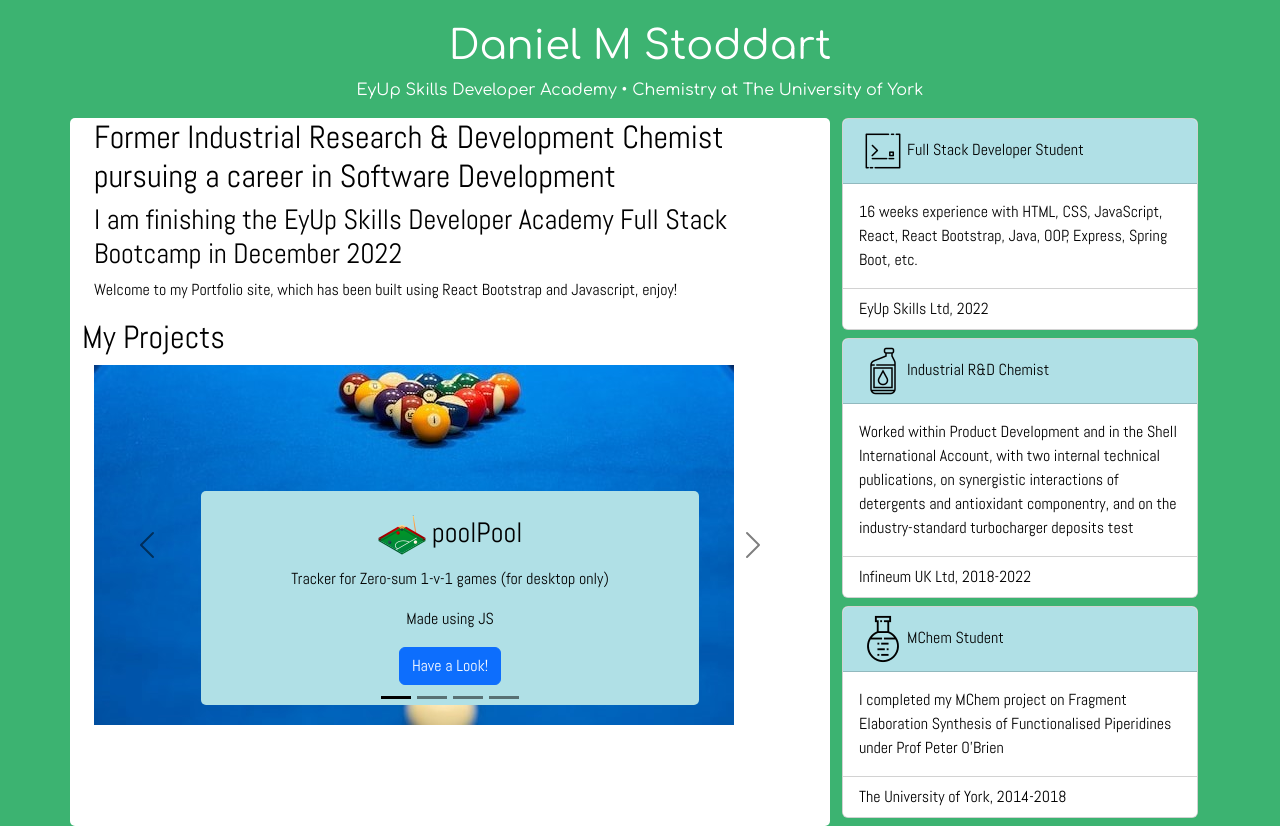
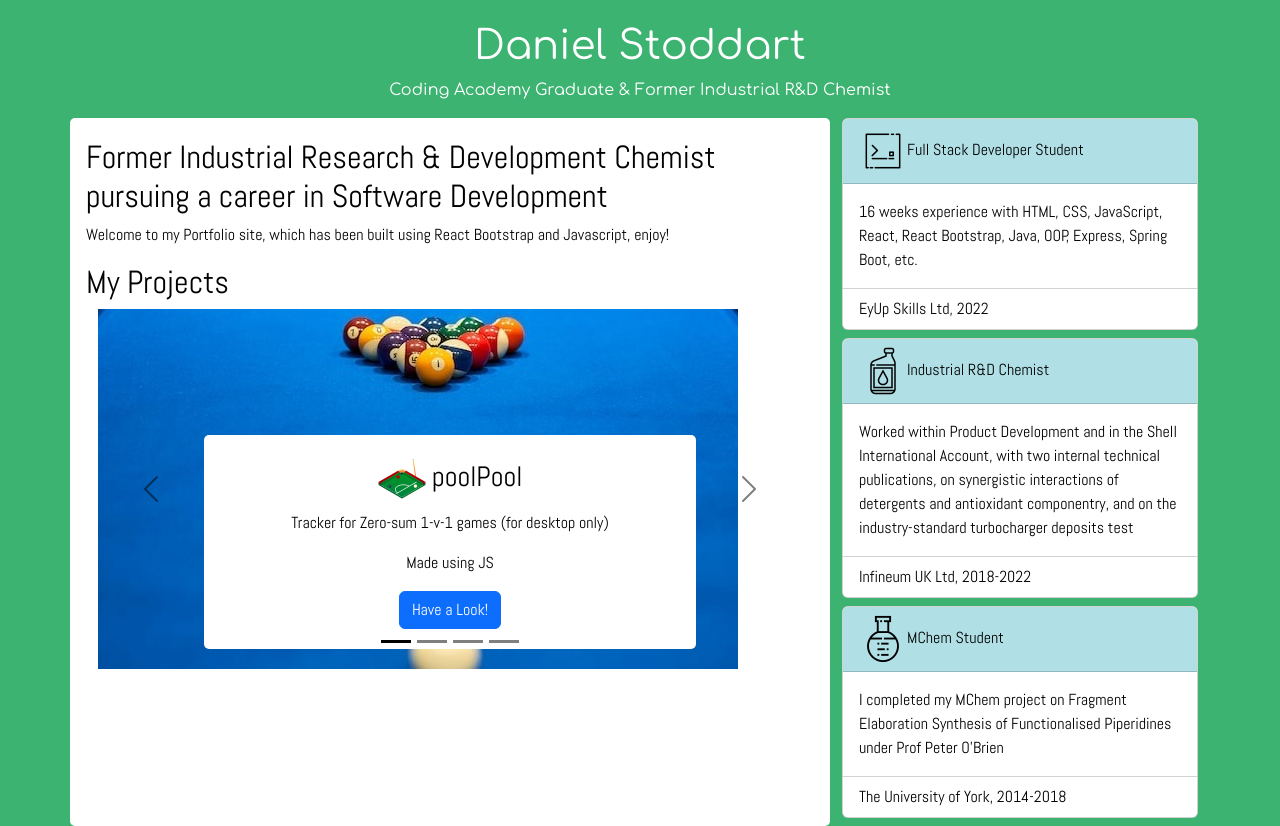
Before and after one commit to danmsto/portfolio, a React (Create React App) app: page / in a window 1280 px wide. Built offline with nearby package versions, Linux system fonts and the light colour scheme.

Commit message:
wip-branch

```diff
--- a/public/index.html
+++ b/public/index.html
@@ -27,7 +27,7 @@
       work correctly both with client-side routing and a non-root public URL.
       Learn how to configure a non-root public URL by running `npm run build`.
     -->
-    <title>Portfolio - danmsto</title>
+    <title>Daniel Stoddart</title>
   </head>
   <body style="background-color: mediumseagreen">
     <noscript>You need to enable JavaScript to run this app.</noscript>
--- a/src/App.css
+++ b/src/App.css
@@ -46,7 +46,7 @@
 }
 
 .carousel-caption {
-  background-color: powderblue;
+  background-color: white;
   border-radius: 5px;
 }
 
--- a/src/App.jsx
+++ b/src/App.jsx
@@ -15,7 +15,7 @@
       {<Heading />}
       {<Subheading />}
       <Row>
-        <Col sm={8} xs={12} id="bodyCol" className="bodyCol blackText">
+        <Col sm={8} xs={12} id="bodyCol" className="bodyCol blackText p-3">
           {<Home />}
           {<MyProjects />}
         </Col>
--- a/src/components/Home.jsx
+++ b/src/components/Home.jsx
@@ -4,11 +4,8 @@
 function Home() {
 
   return (
-    <Container>
+    <Container className="mt-1 p-0">
       <h2>{content.homeHeading}</h2>
-      <h3>
-        {content.homeSubheading}
-      </h3>
       <p>{content.homeBody}</p>
     </Container>
   );
--- a/src/content/content.js
+++ b/src/content/content.js
@@ -4,15 +4,10 @@
 
 
 const content = {
-  siteHeader: "Daniel M Stoddart",
-  siteSubheader: "EyUp Skills Developer Academy • Chemistry at The University of York",
+  siteHeader: "Daniel Stoddart",
+  siteSubheader: "Coding Academy Graduate & Former Industrial R&D Chemist",
   homeHeading: "Former Industrial Research & Development Chemist pursuing a career in Software Development",
-  homeSubheading: "I am finishing the EyUp Skills Developer Academy Full Stack Bootcamp in December 2022",
   homeBody: "Welcome to my Portfolio site, which has been built using React Bootstrap and Javascript, enjoy!",
-  aboutTitle: "About Me",
-  aboutPersonal: `I grew up in Sheffield and attended the University of York and completed a Masters Degree in Chemistry.
-     After University I entered the Private Sector in Engine Oil Additives with Infineum UK Ltd in Oxfordshire, a joint venture between Shell and ExxonMobil,
-     before making the decision to change career paths and enter Software Development with a place at the EyUp Skills Developer Academy`,
   experienceIntro: "Here is a brief overview of my experience",
   experience: [
     {
```
